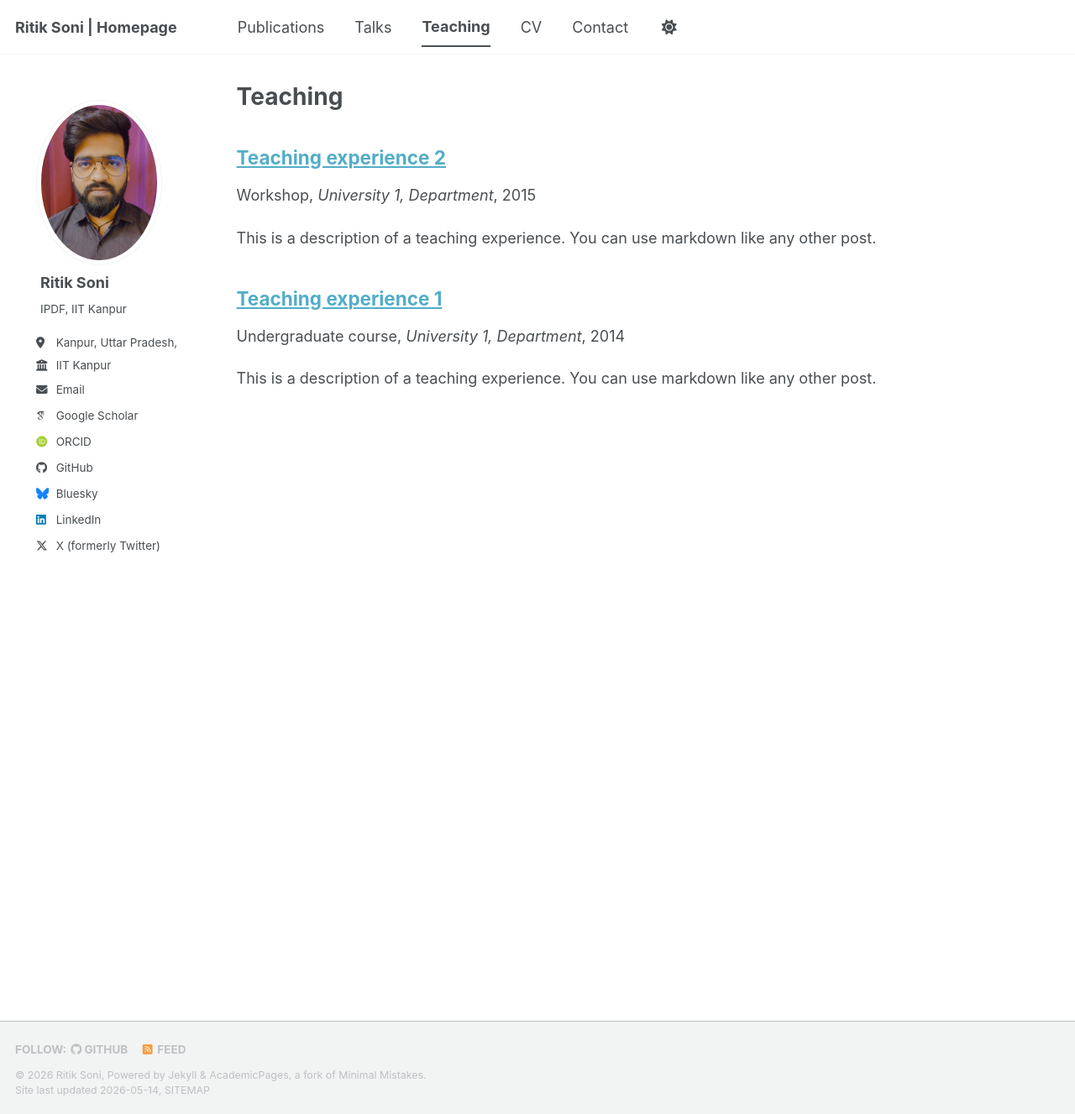
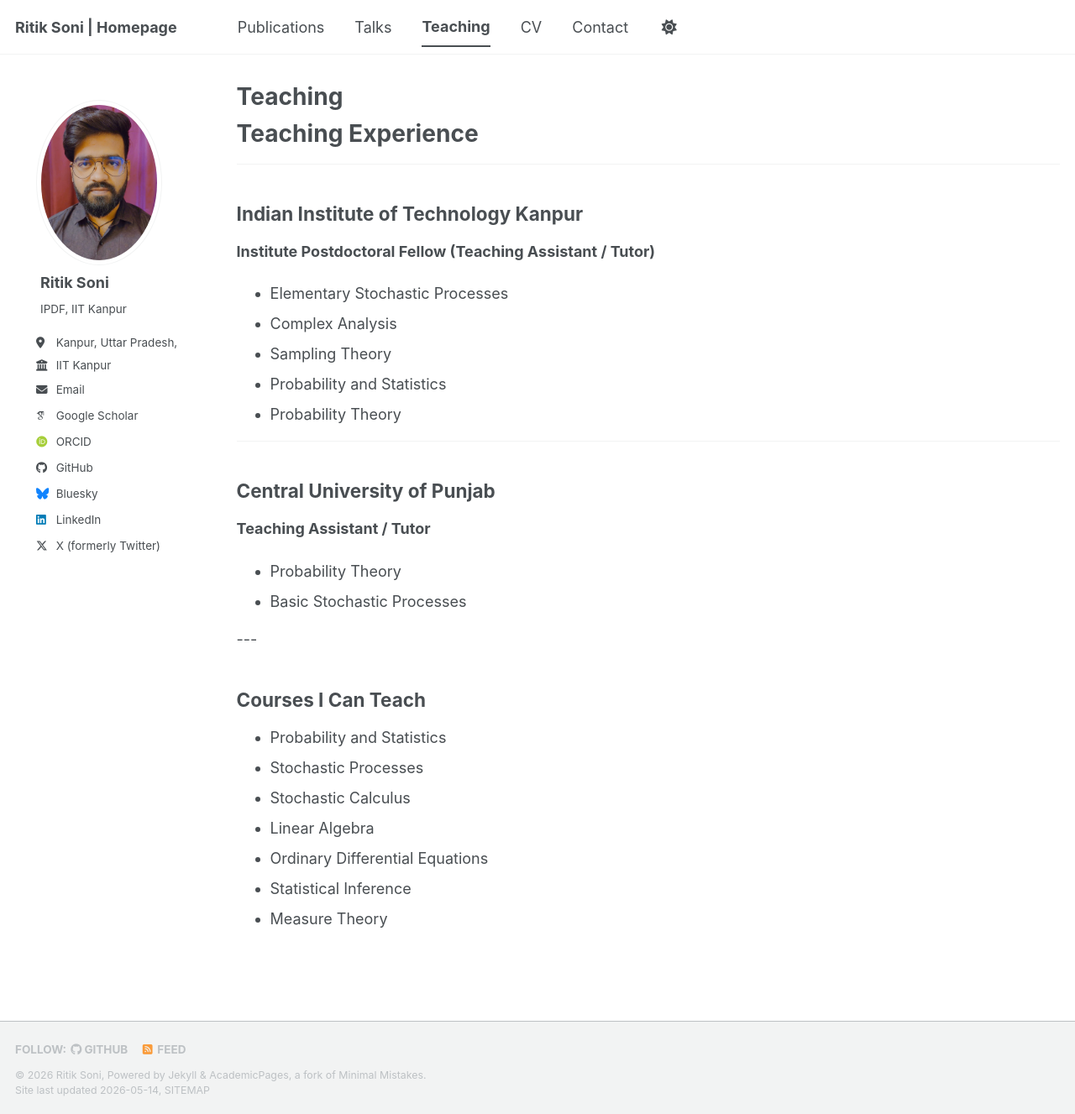
Before and after one commit to ritik824/ritik824.github.io, a Jekyll site: the page built from _pages/teaching.html, in a window 1280 px wide and 1327 px high. Shown: the whole window at 84% size. Built offline with Jekyll 4.4.1, drawn with Linux system fonts in a browser that asks for light colours; some web fonts are replaced; a script bundle is joined from its source files by our own code; library files that are not in the unit come from our copies.

Commit message:
Update teaching experience and course offerings
Added teaching experience and courses I can teach.

```diff
--- a/_pages/teaching.html
+++ b/_pages/teaching.html
@@ -5,8 +5,47 @@ permalink: /teaching/
 author_profile: true
 ---
 
-{% include base_path %}
+<h1>Teaching Experience</h1>
 
-{% for post in site.teaching reversed %}
-  {% include archive-single.html %}
-{% endfor %}
+<hr>
+
+<h2>Indian Institute of Technology Kanpur</h2>
+
+<p>
+<b>Institute Postdoctoral Fellow (Teaching Assistant / Tutor)</b>
+</p>
+
+<ul>
+  <li>Elementary Stochastic Processes</li>
+  <li>Complex Analysis</li>
+  <li>Sampling Theory</li>
+  <li>Probability and Statistics</li>
+  <li>Probability Theory</li>
+</ul>
+
+<hr>
+
+<h2>Central University of Punjab</h2>
+
+<p>
+<b>Teaching Assistant / Tutor</b>
+</p>
+
+<ul>
+  <li>Probability Theory</li>
+  <li>Basic Stochastic Processes</li>
+</ul>
+
+---
+
+<h2>Courses I Can Teach</h2>
+
+<ul>
+  <li>Probability and Statistics</li>
+  <li>Stochastic Processes</li>
+  <li>Stochastic Calculus</li>
+  <li>Linear Algebra</li>
+  <li>Ordinary Differential Equations</li>
+  <li>Statistical Inference</li>
+  <li>Measure Theory</li>
+</ul>
```
